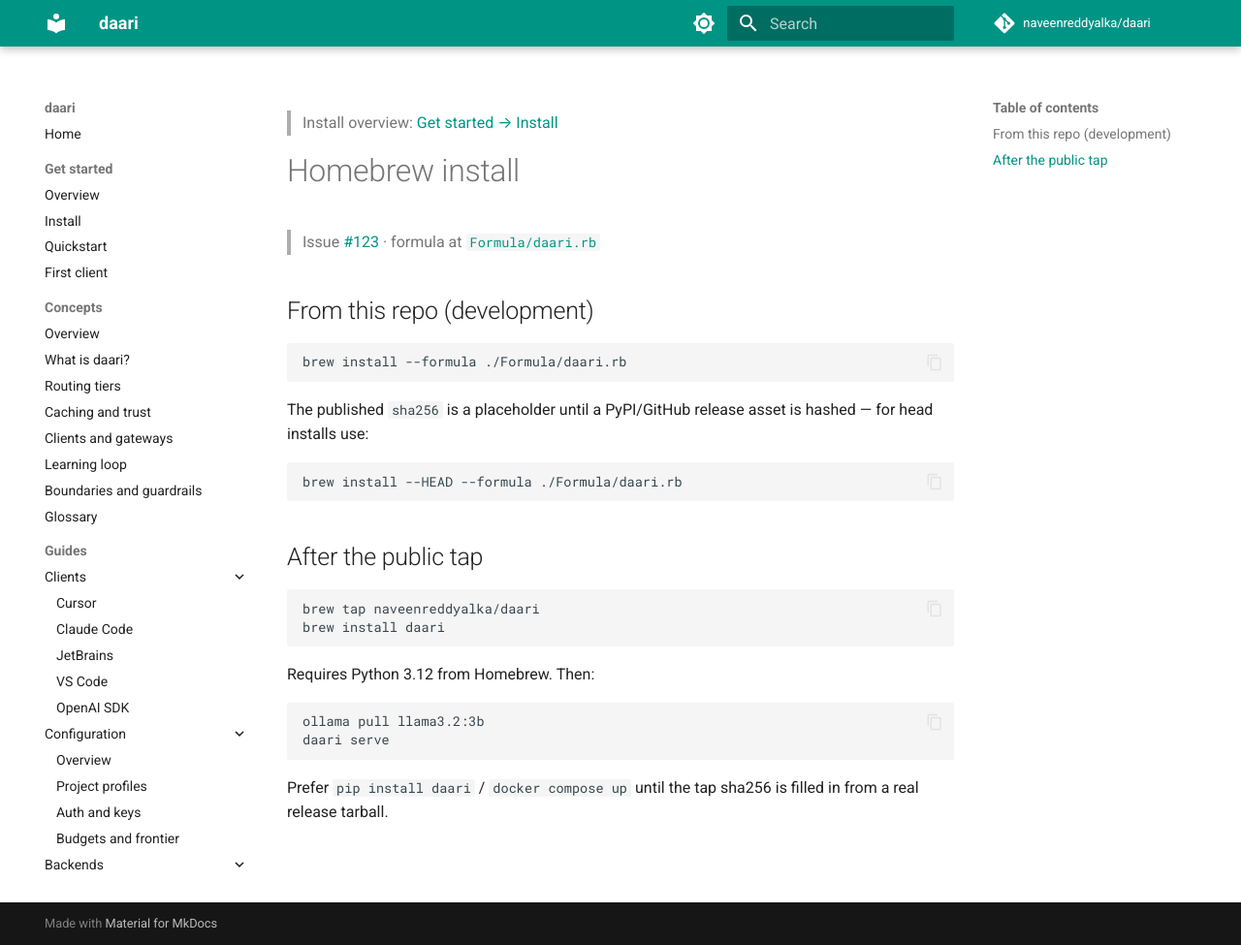
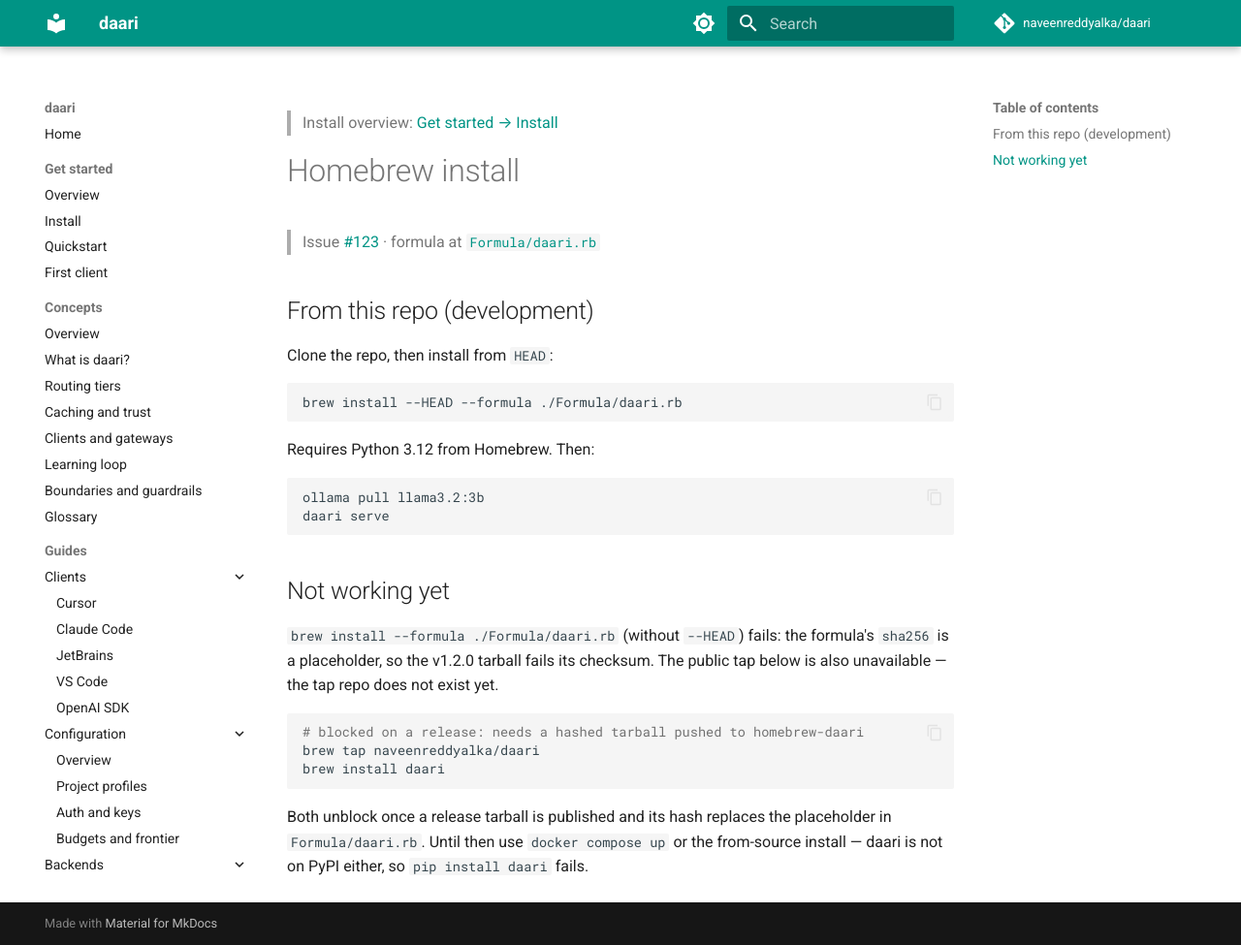
Before and after one commit to naveenreddyalka/daari, an MkDocs documentation site: the page built from docs/setup/homebrew.md, in a window 1280 px wide and 975 px high. Shown: the whole window at 97% size. Built offline with MkDocs 1.6.1 and Material for MkDocs 9.7.7, drawn with Linux system fonts in a browser that asks for light colours; comment, search, counter and statistics services are not loaded.

Commit message:
docs: correct unavailable install paths and drop duplicate API page
Review of the developer docs overhaul (#148). The structure and the strict
build were sound; these are the accuracy defects found by checking every
documented command and install path against the running code.

- Install Option C offered `brew install naveenreddyalka/tap/daari` behind a
  `# when published` comment. No tap exists, and the tap name disagreed with
  docs/setup/homebrew.md (`naveenreddyalka/daari`) and with the formula's own
  header. Replaced with an explicit "not published yet" admonition plus the
  --HEAD install that does work.
- Option B was titled "pip / from source" but daari is not on PyPI (404), so
  only the from-source half was real; retitled and added the clone step.
- docs/setup/homebrew.md led with `brew install --formula ./Formula/daari.rb`,
  which cannot succeed while the formula sha256 is a placeholder, and pointed
  readers at `pip install daari`. Reordered so the working command is first
  and the blocked ones are labeled.
- docs/developer/reference/api.md was a byte-identical, unlinked copy of
  http-api.md that gen_reference.py rewrote on every run. Nothing referenced
  it and no caller passes the legacy output dir, so http-api.md is now the
  single canonical page.
- CLI reference was missing three `learn` subcommands that exist: aggregates,
  mlx-lm, outcome.

Co-authored-by: Cursor <cursoragent@cursor.com>

````diff
--- a/docs/setup/homebrew.md
+++ b/docs/setup/homebrew.md
@@ -6,21 +6,10 @@
 
 ## From this repo (development)
 
-```bash
-brew install --formula ./Formula/daari.rb
-```
-
-The published `sha256` is a placeholder until a PyPI/GitHub release asset is hashed — for head installs use:
+Clone the repo, then install from `HEAD`:
 
 ```bash
 brew install --HEAD --formula ./Formula/daari.rb
-```
-
-## After the public tap
-
-```bash
-brew tap naveenreddyalka/daari
-brew install daari
 ```
 
 Requires Python 3.12 from Homebrew. Then:
@@ -30,4 +19,18 @@ ollama pull llama3.2:3b
 daari serve
 ```
 
-Prefer `pip install daari` / `docker compose up` until the tap sha256 is filled in from a real release tarball.
+## Not working yet
+
+`brew install --formula ./Formula/daari.rb` (without `--HEAD`) fails: the formula's
+`sha256` is a placeholder, so the v1.2.0 tarball fails its checksum. The public tap
+below is also unavailable — the tap repo does not exist yet.
+
+```bash
+# blocked on a release: needs a hashed tarball pushed to homebrew-daari
+brew tap naveenreddyalka/daari
+brew install daari
+```
+
+Both unblock once a release tarball is published and its hash replaces the
+placeholder in `Formula/daari.rb`. Until then use `docker compose up` or the
+from-source install — daari is not on PyPI either, so `pip install daari` fails.
````
Also changed, not shown: docs/developer/get-started/install.md (+10 -4 lines), docs/developer/reference/api.md (deleted, +0 -36 lines), docs/developer/reference/cli.md (+1 -1 lines), 2 other files.
